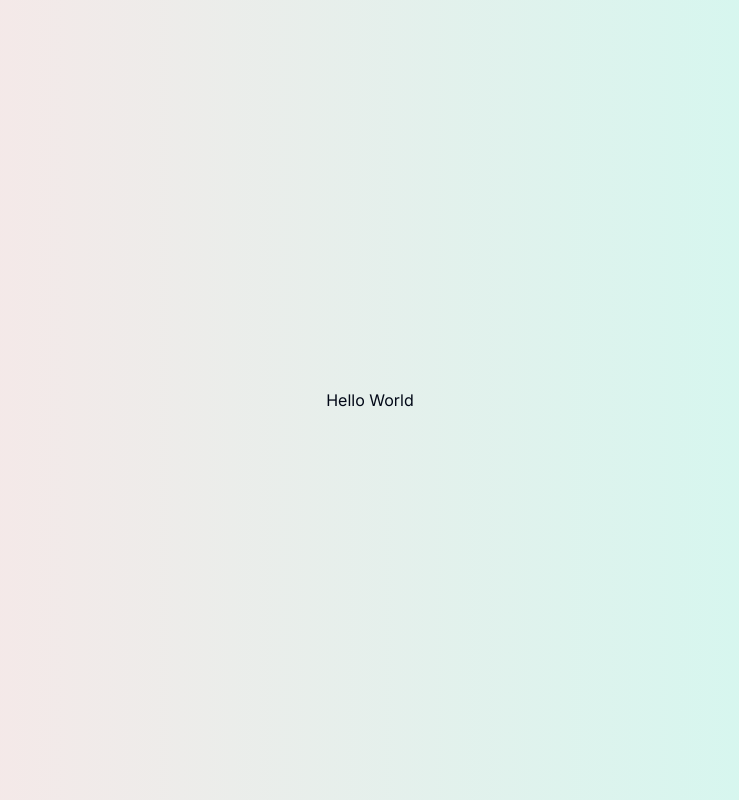
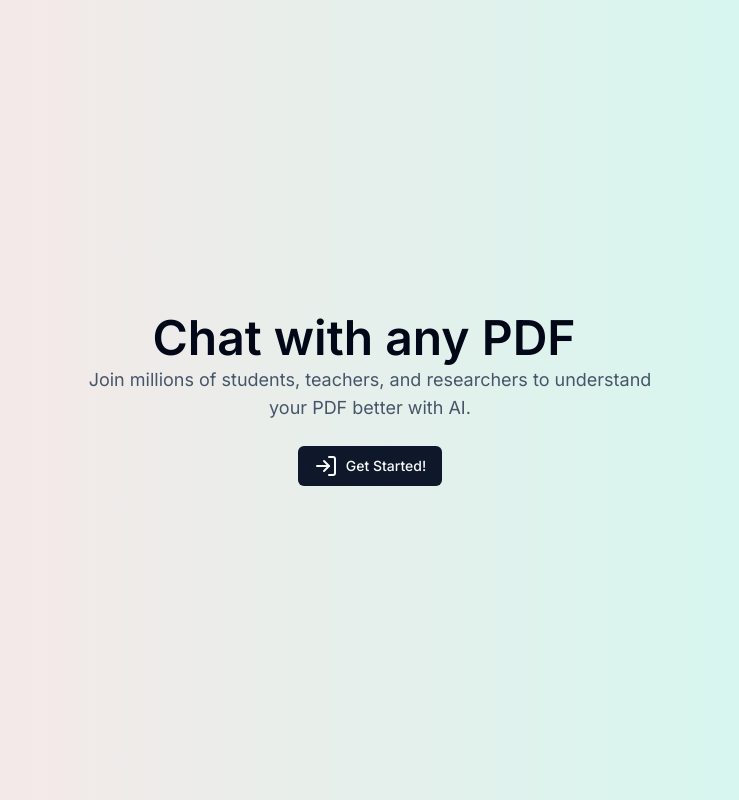
Before and after one commit to redayzarra/ChatPDF, a Next.js app: page / in a window 1280 px wide. Shown: the whole page, without its empty margins (270-1009 px from the left). Built offline with nearby package versions, Linux system fonts and the light colour scheme; no server answers.

Commit message:
Setting up home page with dynamic buttons

```diff
--- a/app/page.tsx
+++ b/app/page.tsx
@@ -1,10 +1,44 @@
 import { Button } from "@/components/ui/button";
+import { UserButton, auth } from "@clerk/nextjs";
+import { LogInIcon } from "lucide-react";
+import Link from "next/link";
 
-export default function Home() {
+export default async function Home() {
+  const { userId } = await auth();
+  const isAuth = !!userId;
+
   return (
     <div className="w-screen min-h-screen bg-gradient-to-r from-rose-100 to-teal-100">
       <div className="absolute top-1/2 left-1/2 -translate-x-1/2 -translate-y-1/2">
-        Hello World
+        <div className="flex flex-col items-center text-center">
+          <div className="flex items-center">
+            <h1 className="mr-3 text-5xl font-semibold">Chat with any PDF</h1>
+            <UserButton afterSignOutUrl="/" />
+          </div>
+
+          <p className="max-w-xl mt-1 text-lg text-slate-600">
+            Join millions of students, teachers, and researchers to understand
+            your PDF better with AI.
+          </p>
+
+          <div className="flex mt-2">
+            {isAuth && <Button>Go to Chats</Button>}
+          </div>
+
+          <div className="w-full mt-4">
+            {isAuth ? (
+              <h1>File Upload</h1>
+            ) : (
+              <Link href="/sign-in">
+                <Button>
+                  {" "}
+                  <LogInIcon className="mr-2" />
+                  Get Started!
+                </Button>
+              </Link>
+            )}
+          </div>
+        </div>
       </div>
     </div>
   );
```
